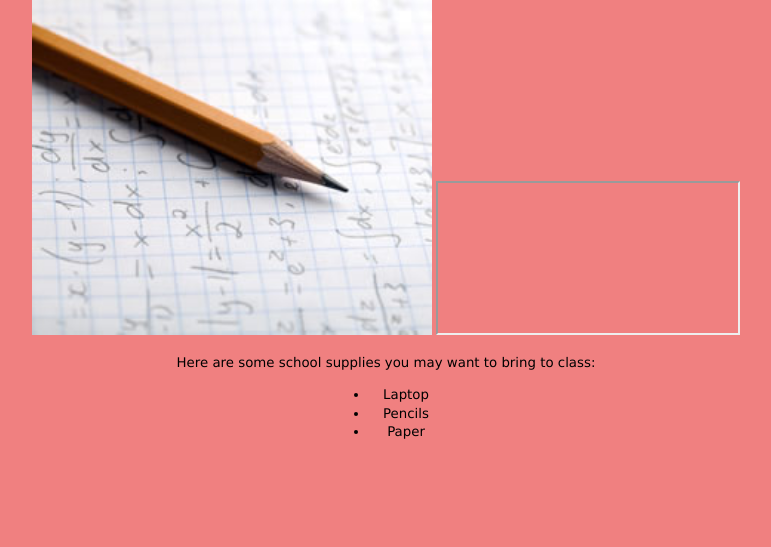
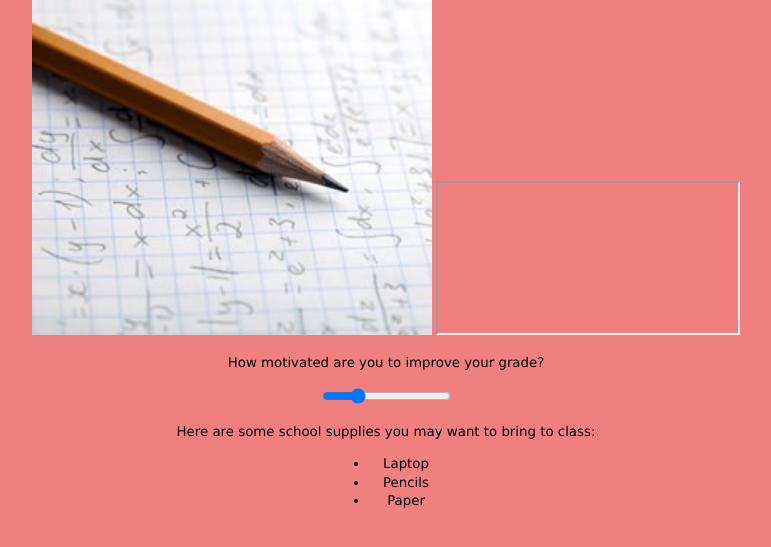
Before and after one commit to ICS20-Programming-ZoiaB/Assign-02-PHP-Calculations, a PHP site: page / in a window 1280 px wide. Shown: the part 224-771 px from the top of the page, without its empty margins (254-1025 px from the left). Run offline with PHP 8.4, Linux system fonts and the light colour scheme.

Commit message:
added slider

```diff
--- a/index.php
+++ b/index.php
@@ -48,7 +48,12 @@
     <!-- Space where the user information will be displayed -->
     <iframe id="results" name="results"></iframe>
 
-      <!-- Small text -->
+    <!-- Google's MDL Slider with Starting Value -->
+    <p>How motivated are you to improve your grade?</p>
+    <input class="mdl-slider mdl-js-slider" type="range"
+  min="0" max="100" value="25" tabindex="0">
+
+    <!-- Small text -->
       <p>Here are some school supplies you may want to bring to class:</p>
 
     <!-- Google's MDL Simple List -->
```
